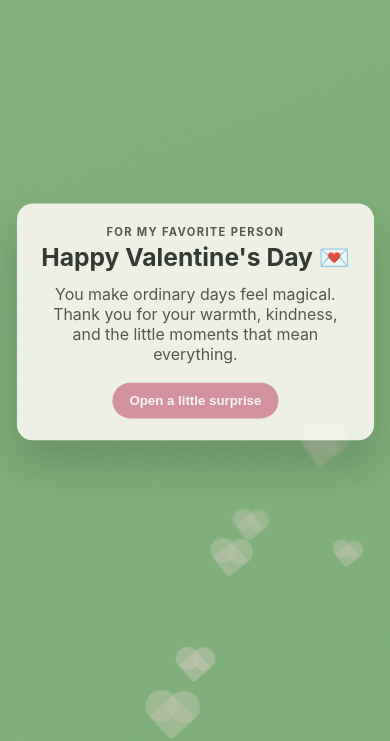
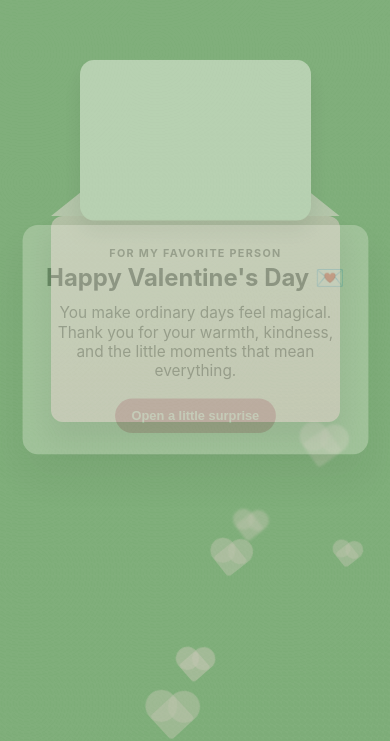
Before and after one commit to jose-laveaga/st-valentines, a React (Vite) app: page / in a window 390 px wide. Shown: the part 103-844 px from the top of the page. Built offline with nearby package versions, Linux system fonts and the light colour scheme.

Commit message:
shape correctly envelope

```diff
--- a/src/components/ValentineIntro.tsx
+++ b/src/components/ValentineIntro.tsx
@@ -20,7 +20,7 @@ export function ValentineIntro() {
     } else if (phase === 'settle') {
       timers.push(window.setTimeout(() => setPhase('open'), 650))
     } else if (phase === 'open') {
-      timers.push(window.setTimeout(() => setPhase('done'), 1450))
+      timers.push(window.setTimeout(() => setPhase('done'), 1800))
     }
 
     return () => {
--- a/src/index.css
+++ b/src/index.css
@@ -40,15 +40,28 @@ body {
     inset: 0;
     z-index: 10;
     pointer-events: none;
+
     background-image:
             repeating-linear-gradient(38deg, rgba(255, 255, 255, 0.2) 0 2px, transparent 2px 6px),
-    repeating-radial-gradient(circle at 20% 20%, rgba(32, 57, 34, 0.24) 0 1px, transparent 1px 3px),
+            repeating-radial-gradient(
+                    circle at 20% 20%,
+                    rgba(32, 57, 34, 0.24) 0px,
+                    rgba(32, 57, 34, 0.24) 1px,
+                    transparent 1px,
+                    transparent 3px
+            ),
+
             linear-gradient(160deg, rgba(255, 255, 255, 0.12), rgba(0, 0, 0, 0.07));
-  background-size: auto, 130px 130px, auto;
+    background-size:
+            6px 6px,
+            130px 130px,
+            100% 100%;
+
     mix-blend-mode: soft-light;
     opacity: 0.14;
     filter: contrast(120%) brightness(110%);
 }
+
 
 .hearts-layer {
   position: absolute;
@@ -163,69 +176,78 @@ body {
 
 .envelope-body {
   position: absolute;
-  inset: 0;
+  inset: auto 0 0;
+  height: 100%;
   border-radius: 12px;
   background: linear-gradient(165deg, #f5d8dc, #edc3cb);
   box-shadow: 0 18px 26px rgba(26, 36, 26, 0.25);
+  z-index: 2;
 }
 
-.envelope-body::before,
-.envelope-body::after {
-  content: '';
+.envelope-fold {
   position: absolute;
-  width: 0;
-  height: 0;
-  border-style: solid;
+  bottom: 0;
+  width: 100%;
+  height: 100%;
+  background: linear-gradient(170deg, #1f1f1f, #dca3b1);
+  z-index: 8;
 }
 
-.envelope-body::before {
-  left: 0;
-  bottom: 0;
-  border-width: 84px 0 0 170px;
-  border-color: transparent transparent transparent rgba(255, 255, 255, 0.2);
+.envelope-fold-left {
+    left: 100px;
+    clip-path: polygon(
+            0 0,        /* top-left */
+            100% 50%,   /* center seam (mid-height) */
+            0 100%      /* bottom-left */
+    );
 }
 
-.envelope-body::after {
+/* Right half fold: right edge is the base, apex points to center seam */
+.envelope-fold-right {
     right: 0;
-  bottom: 0;
-  border-width: 84px 170px 0 0;
-  border-color: rgba(0, 0, 0, 0.08) transparent transparent transparent;
+    clip-path: polygon(
+            100% 0,     /* top-right */
+            100% 100%,  /* bottom-right */
+            0 50%       /* center seam (mid-height) */
+    );
 }
 
 .envelope-flap {
   position: absolute;
   top: 0;
-  left: 50%;
-  width: 0;
-  height: 0;
-  border-left: 170px solid transparent;
-  border-right: 170px solid transparent;
-  border-top: 110px solid #f7e3e6;
-  transform-origin: top;
-  transform: translateX(-50%) rotateX(0deg);
+  left: 0;
+  width: 100%;
+  height: 56%;
+  background: #f7e3e6;
+  clip-path: polygon(0 0, 50% 100%, 100% 0);
+  transform-origin: top center;
+  transform: rotateX(0deg);
   transition: transform 0.9s ease-in-out;
   z-index: 4;
 }
 
 .flap-open {
-  transform: translateX(-50%) rotateX(175deg);
+  transform: rotateX(180deg);
 }
 
 .letter {
   position: absolute;
-  left: 8%;
-  right: 8%;
-  bottom: 12%;
-  height: 78%;
-  border-radius: 18px;
+  left: 10%;
+  right: 10%;
+  bottom: 70%;
+  height: 74%;
+  border-radius: 14px;
   background: #fffdf7;
   box-shadow: 0 12px 20px rgba(23, 23, 23, 0.15);
-  transform: translateY(22%) scaleY(0.85);
-  transition: transform 1s ease;
+  transform: translateY(70%) scaleY(0.85);
+  transform-origin: bottom;
+  transition: transform 2s ease;
+  z-index: 1;
 }
 
 .letter-open {
-  transform: translateY(-40%) scaleY(1.08);
+  transform: translateY(-38%) scaleY(1.05);
+  z-index: 5;
 }
 
 .love-card {
@@ -337,22 +359,6 @@ body {
   }
 }
 
-@media (max-width: 480px) {
-  .envelope-body::before {
-    border-width: 70px 0 0 130px;
-  }
-
-  .envelope-body::after {
-    border-width: 70px 130px 0 0;
-  }
-
-  .envelope-flap {
-    border-left-width: 130px;
-    border-right-width: 130px;
-    border-top-width: 86px;
-  }
-}
-
 @media (prefers-reduced-motion: reduce) {
   .heart,
   .envelope-scene,
```
Lines whose indentation alone changed are shown as unchanged.
